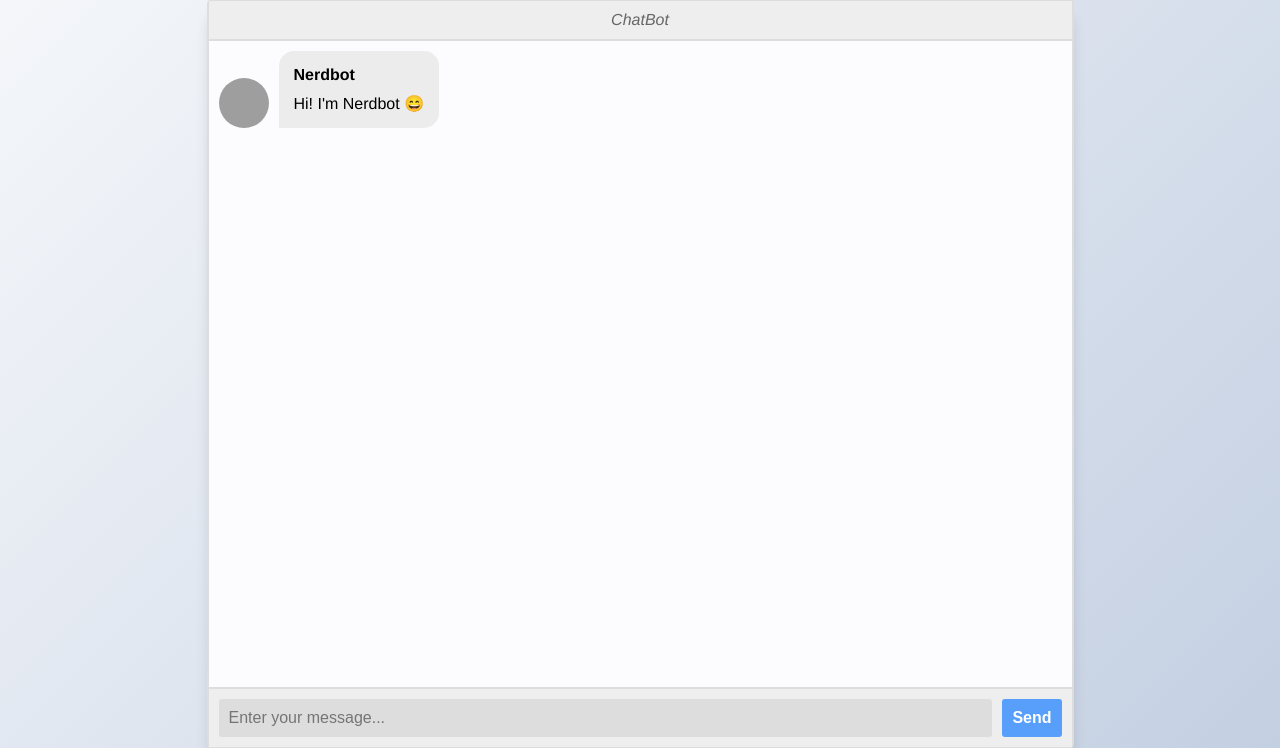
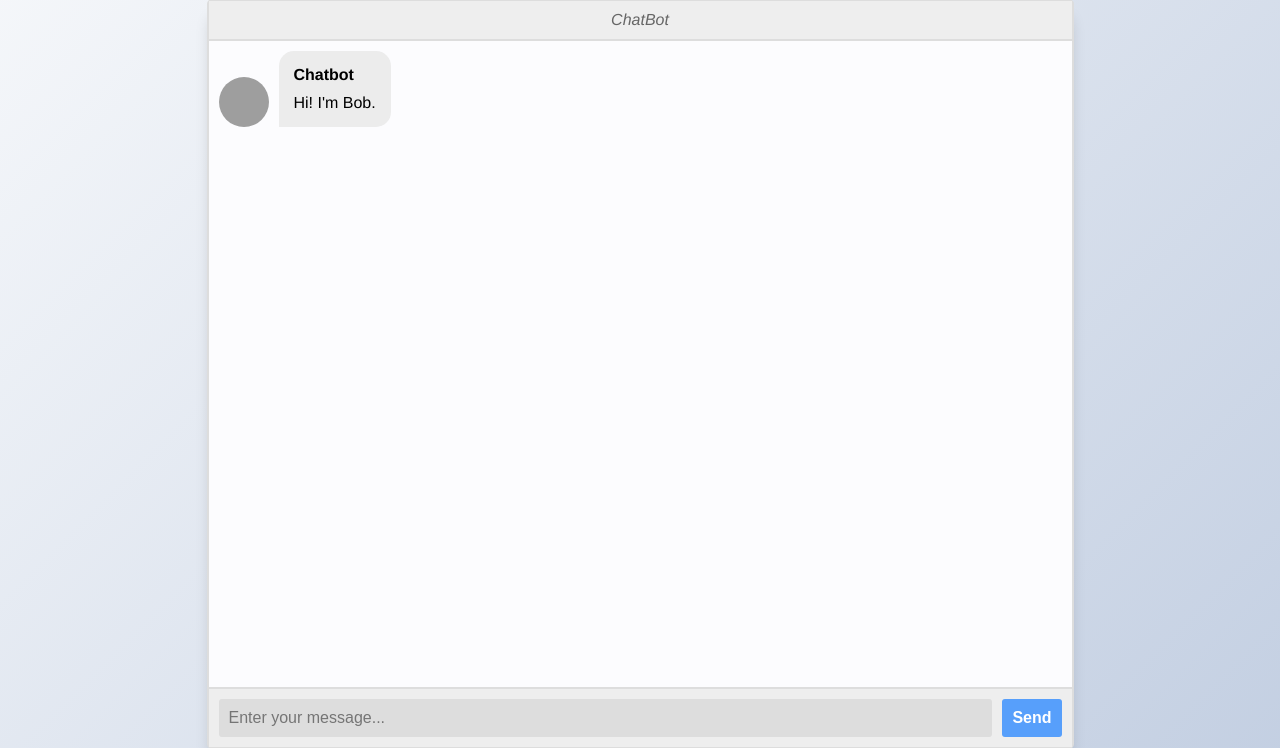
Before and after one commit to akissimas/Chatbot, a Flask app: page / in a window 1280 px wide. Shown: the part 26-774 px from the top of the page. Run offline with Flask 2, Linux system fonts and the light colour scheme; grey boxes are pictures that could not be loaded.

Commit message:
update index.html

```diff
--- a/app/templates/index.html
+++ b/app/templates/index.html
@@ -6,8 +6,6 @@
     <meta http-equiv="X-UA-Compatible" content="IE=edge" />
     <meta name="viewport" content="width=device-width, initial-scale=1.0" />
     <link rel="stylesheet" href="{{ url_for('static', filename='styles/style.css') }}" />
-<!--    # TODO:DELETE-->
-    <link rel="stylesheet" href="../static/styles/style.css" />
     <script src="https://ajax.googleapis.com/ajax/libs/jquery/3.6.1/jquery.min.js"></script>
   </head>
   <body>
@@ -28,9 +26,9 @@
           ></div>
           <div class="msg-bubble">
             <div class="msg-info">
-              <div class="msg-info-name">Nerdbot</div>
+              <div class="msg-info-name">Chatbot</div>
             </div>
-            <div class="msg-text">Hi! I'm Nerdbot 😄</div>
+            <div class="msg-text">Hi! I'm Bob.</div>
           </div>
         </div>
       </main>
```
